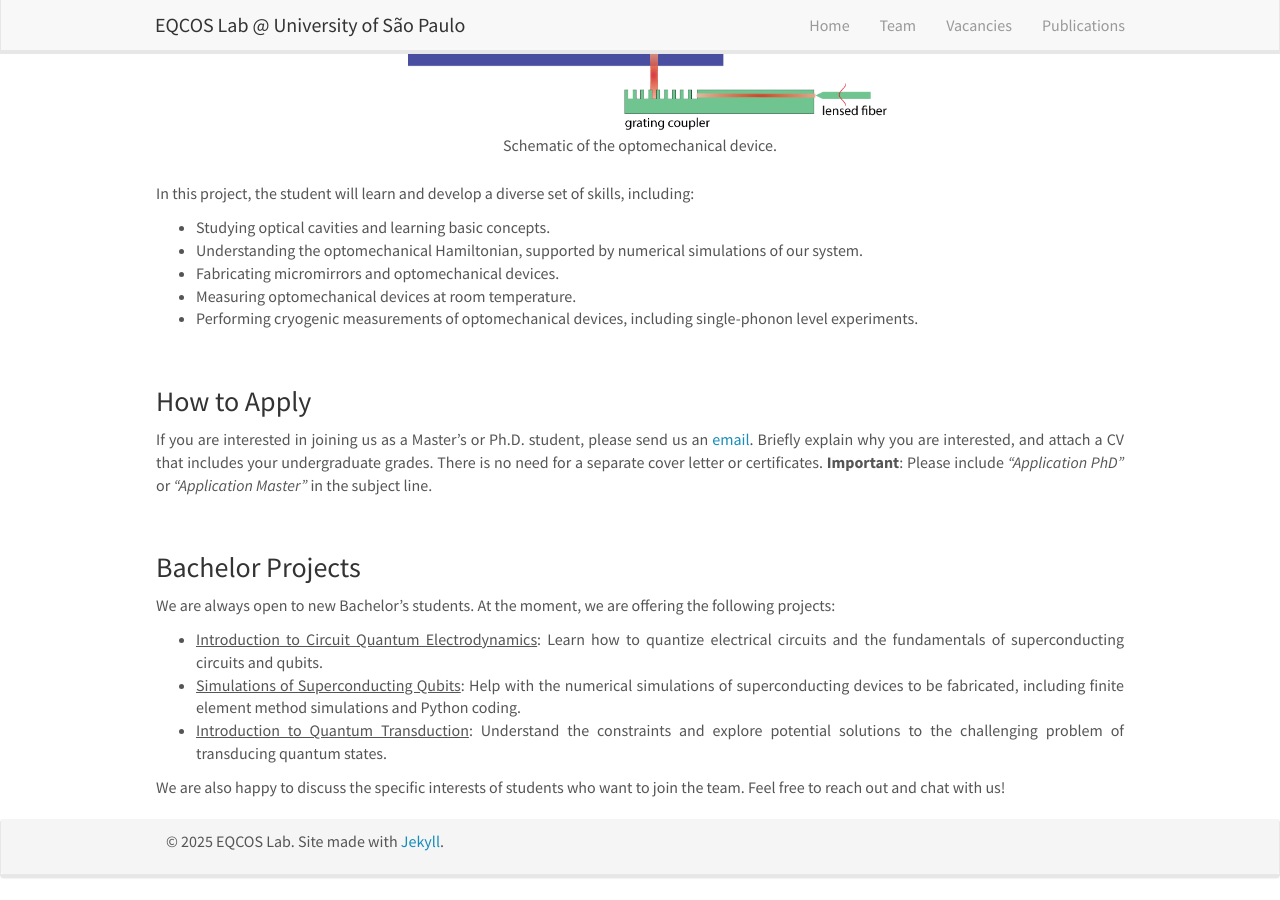
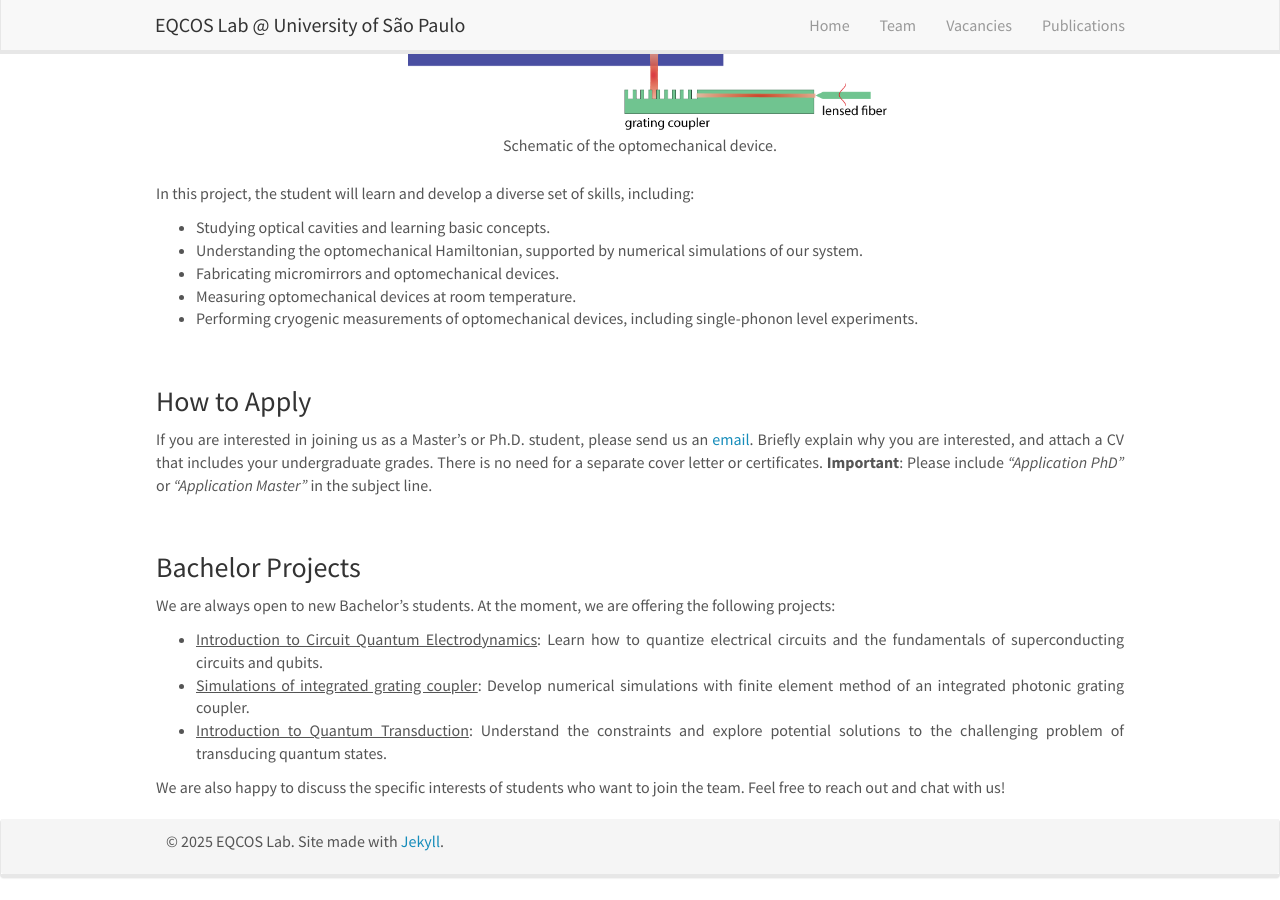
Before and after one commit to rsilvabenevides/eqcos.org, a Jekyll site: the page built from _pages/openings.md, in a window 1280 px wide and 900 px high, scrolled down 1289 px. Built offline with Jekyll 4.4.1, drawn with Linux system fonts in a browser that asks for light colours; nearby versions of some CDN libraries.

Commit message:
New bachelor project

```diff
--- a/_pages/openings.md
+++ b/_pages/openings.md
@@ -67,7 +67,8 @@ permalink: /vacancies
 <p style="text-align: justify;">We are always open to new Bachelor's students. At the moment, we are offering the following projects:</p>
 
 * <u>Introduction to Circuit Quantum Electrodynamics</u>: Learn how to quantize electrical circuits and the fundamentals of superconducting circuits and qubits.
-* <u>Simulations of Superconducting Qubits</u>: Help with the numerical simulations of superconducting devices to be fabricated, including finite element method simulations and Python coding.
+* <u>Simulations of integrated grating coupler</u>: Develop numerical simulations with finite element method of an integrated photonic grating coupler.
+<!-- * <u>Simulations of Superconducting Qubits</u>: Help with the numerical simulations of superconducting devices to be fabricated, including finite element method simulations and Python coding.  -->
 * <u>Introduction to Quantum Transduction</u>: Understand the constraints and explore potential solutions to the challenging problem of transducing quantum states.
 
 <p style="text-align: justify;"> We are also happy to discuss the specific interests of students who want to join the team. Feel free to reach out and chat with us!</p>
```
